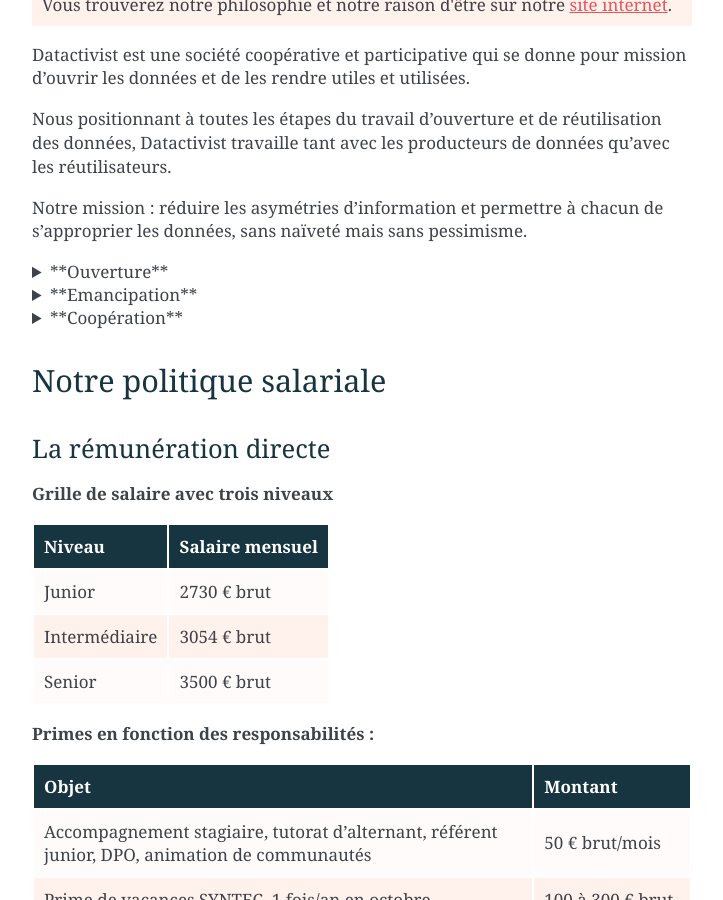
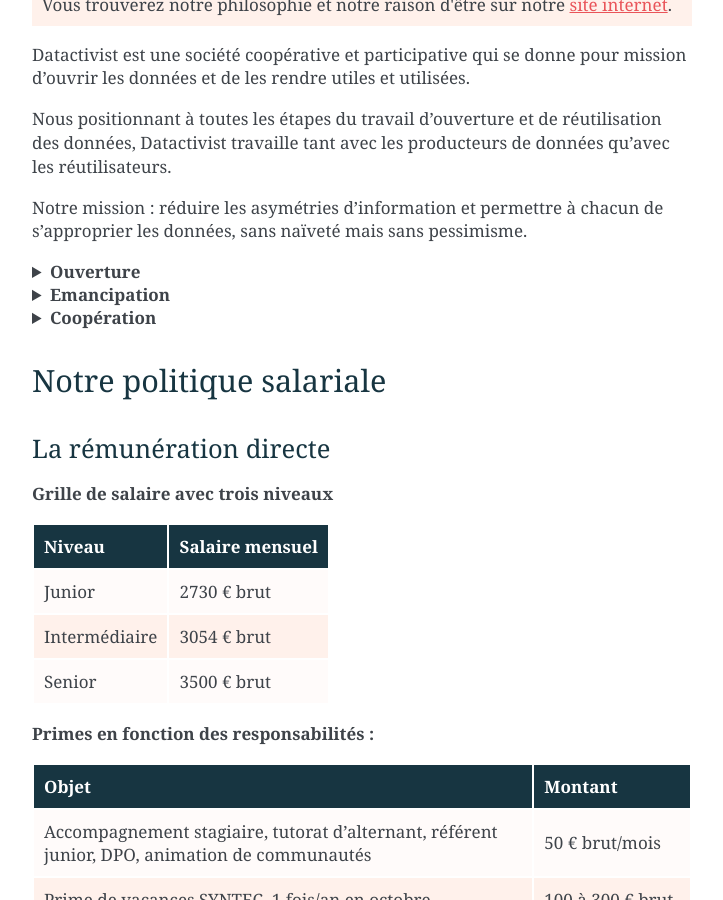
Before and after one commit to datactivist/documentation-datactivist, a Sphinx documentation site: the page built from docs/source/travailler-chez-datactivist.md, in a window 1280 px wide and 900 px high, scrolled down 1001 px. Shown: the whole window, without its empty margins (388-1111 px from the left). Built offline with Sphinx 7.4.7, drawn with Linux system fonts in a browser that asks for light colours.

Commit message:
Update travailler-chez-datactivist.md

```diff
--- a/docs/source/travailler-chez-datactivist.md
+++ b/docs/source/travailler-chez-datactivist.md
@@ -51,7 +51,7 @@
 Notre mission : réduire les asymétries d’information et permettre à chacun de s’approprier les données, sans naïveté mais sans pessimisme.
 
 <details>
-<summary>**Ouverture**</summary>
+   <summary><b>Ouverture</b></summary>
 
 L’ouverture des données réduit les asymétries d’information et crée une société plus égalitaire. Aujourd’hui inscrite dans la loi en France, l’ouverture des données par principe trouve ses fondements dans la Déclaration des droits de l’homme et du citoyen de 1789 qui stipule que « la Société a le droit de demander compte à tout Agent public de son administration.» En donnant accès au fondement de l’information et du savoir, l’ouverture des données renouvelle la transparence, casse les silos informationnels et favorise la participation.
 
@@ -66,7 +66,7 @@
 </details>
 
 <details>
-<summary>**Emancipation**</summary>
+   <summary><b>Emancipation</b></summary>
 
 Nous sommes conscients que donner accès aux données ne suffit pas. Défenseurs de la data literacy, nous inscrivant dans l’histoire de l’éducation populaire, nous soutenons que donner du sens aux données est une compétence essentielle qui ne doit plus être réservée à une frange de la population. Les données faisant tenir la réalité selon l’expression d’Alain Desrosières, nous voulons permettre à chacun de s’approprier les données sans naïveté, mais sans pessimisme.
 
@@ -83,7 +83,7 @@
 </details>
 
 <details>
-<summary>**Coopération**</summary>
+   <summary><b>Coopération</b></summary>
 
 Nous croyons en l’intelligence collective et la gouvernance ouverte. Cette vision, nous la défendons aussi pour l’open data. Nous souhaitons que les données ouvertes deviennent une ressource gérée avec ses usagers, autrement dit un commun. Cela suppose de se concerter avec les parties prenantes et d’ouvrir la gouvernance.
 
@@ -92,7 +92,7 @@
 → Datactivist a co-fondé l’alliance **Data Publica** pour additionner nos forces à celles d’entreprises partageant nos valeurs en créant une marque commune pour accompagner les acteurs
 
 <details>
-<summary>**Épanouissement**</summary>
+<summary><b>Épanouissement</b></summary>
 
 On ne vit qu’une fois : le temps que nous passons à travailler doit être au maximum utile, épanouissant et respectueux de nos vies. Les données, leur partage et la créativité qui en découlent peuvent être source de satisfaction et de réjouissance.
 
@@ -105,7 +105,7 @@
 
 </details>
 
-
+<p>
 
 ## Notre politique salariale
 
```
